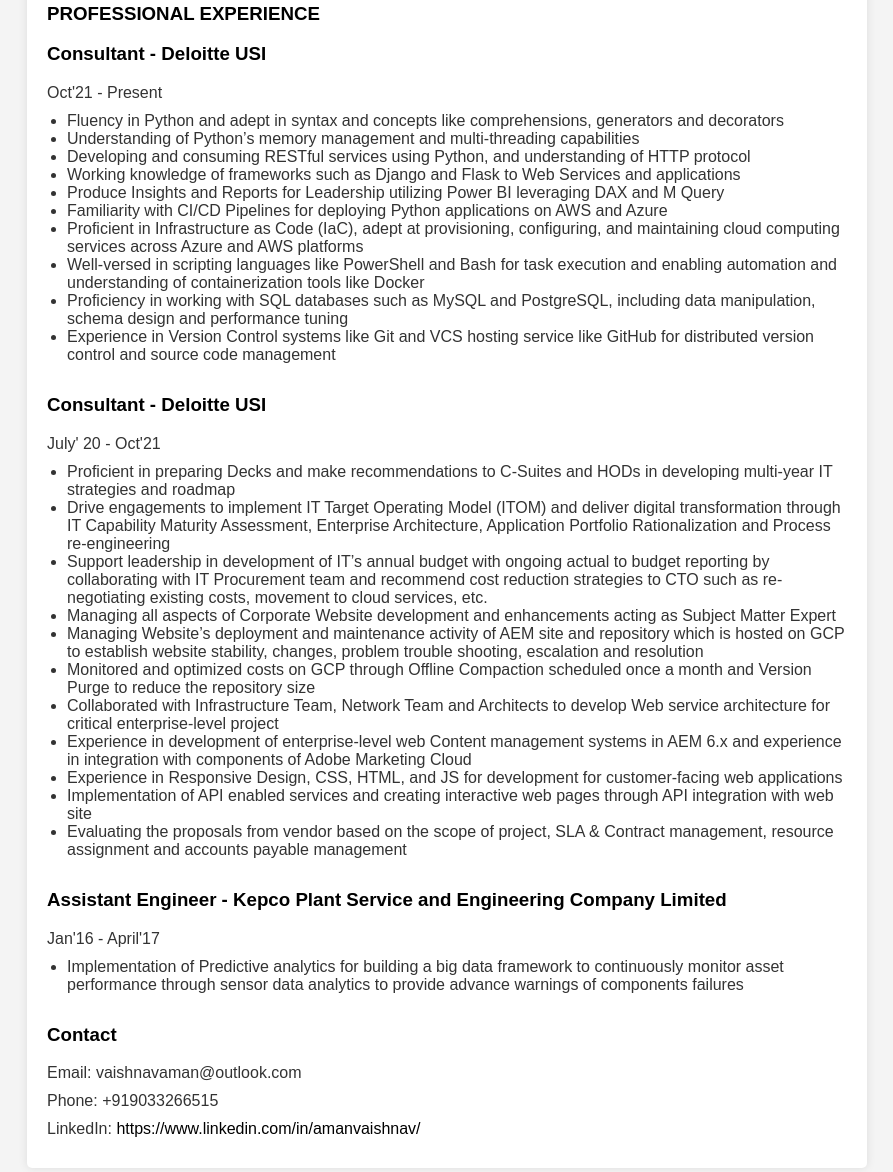
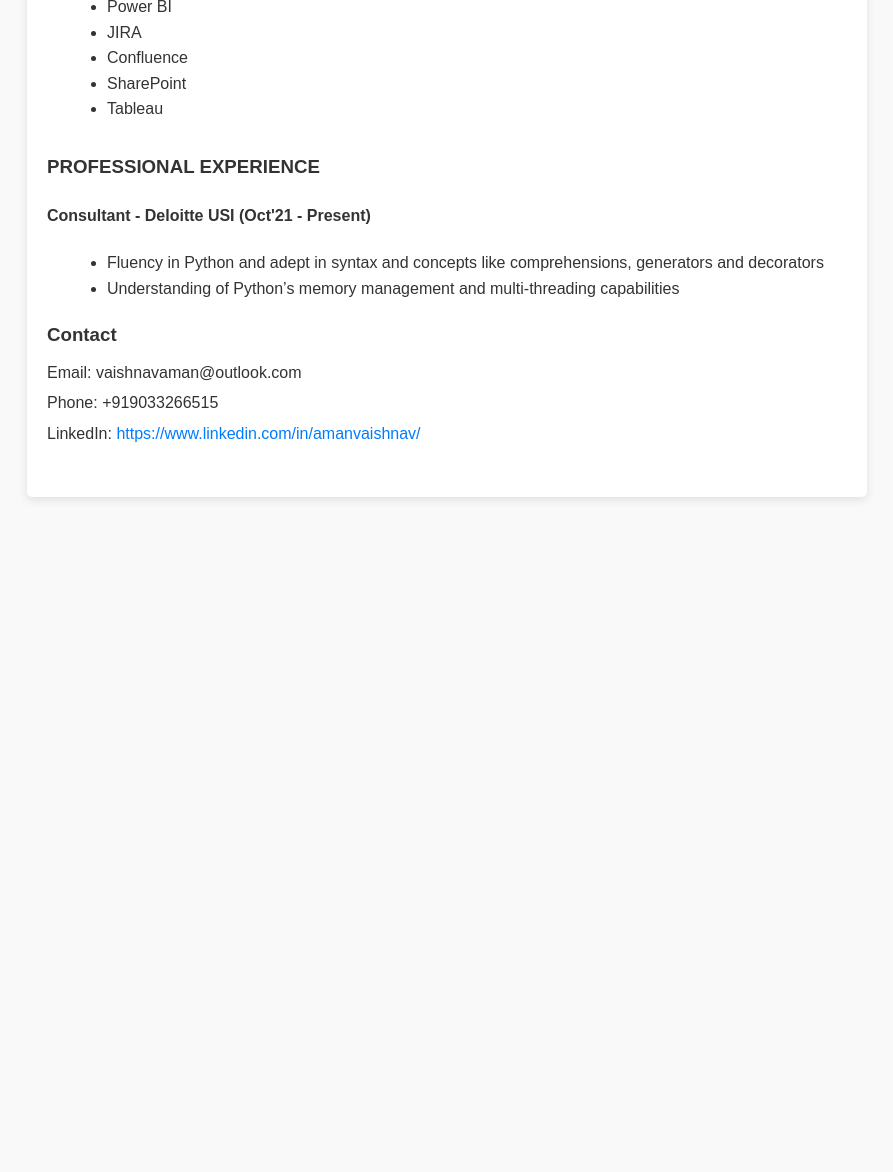
Before and after one commit to vaishnavaman10/Portfolio, a plain HTML site: page index.html in a window 1280 px wide. Shown: the part 668-1840 px from the top of the page, without its empty margins (193-1086 px from the left). After the commit the page ends 1185 px from the top, so only its background shows below. Drawn offline with Linux system fonts and the light colour scheme.

Commit message:
Update index.html

```diff
--- a/index.html
+++ b/index.html
@@ -9,60 +9,71 @@
             font-family: Arial, sans-serif;
             margin: 0;
             padding: 0;
-            background-color: #f4f4f4;
+            background-color: #f9f9f9;
             color: #333;
+            line-height: 1.6;
         }
         .container {
             max-width: 800px;
             margin: 20px auto;
             background-color: #fff;
             padding: 20px;
-            box-shadow: 0 0 10px rgba(0, 0, 0, 0.1);
             border-radius: 5px;
+            box-shadow: 0 3px 10px rgba(0, 0, 0, 0.1);
+        }
+        header, .section {
+            margin-bottom: 30px;
         }
         h2, h3 {
-            color: black;
-        }
-        h3 {
-            margin-top: 10px;
+            color: #333;
+            margin-bottom: 10px;
         }
         p {
-            margin: 10px 0;
+            margin: 5px 0;
         }
         ul {
-            margin: 10px 0;
-            padding-left: 20px;
-        }
-        .section {
-            margin-bottom: 30px;
-        }
-        .section:last-child {
-            margin-bottom: 0;
+            margin: 5px 0 10px 20px;
         }
         a {
-            color: black;
+            color: #007bff;
             text-decoration: none;
         }
         a:hover {
             text-decoration: underline;
         }
+        .header {
+            background-color: #007bff;
+            color: #fff;
+            padding: 20px;
+            border-radius: 5px 5px 0 0;
+        }
+        .header h2, .header p {
+            margin: 0;
+        }
+        .summary {
+            border-bottom: 1px solid #ddd;
+            padding-bottom: 20px;
+        }
+        .experience h3 {
+            margin-top: 20px;
+        }
     </style>
 </head>
 <body>
     <div class="container">
-        <header class="section">
+        <header class="header">
             <h2>Aman Vaishnav</h2>
             <p>Consultant</p>
         </header>
 
-        <section class="section">
+        <section class="summary">
             <h3>PROFESSIONAL SUMMARY</h3>
-            <p>Seasoned project management professional with expertise in managing large scale IT implementation project, developing multi-year IT strategy and budgeting. Proven experience in Python, Cloud Migration, and managing Corporate Website.</p>
+            <p>Seasoned project management professional with expertise in managing large scale IT implementation projects, developing multi-year IT strategy and budgeting. Proven experience in Python, Cloud Migration, and managing Corporate Websites.</p>
         </section>
 
         <section class="section">
             <h3>EDUCATION</h3>
-            <h3>Master of Business Administration</h3>
+            <h4>Master of Business Administration</h4>
             <p>International Management Institute, New Delhi</p>
             <p>Graduated: 2020</p>
         </section>
@@ -82,57 +93,23 @@
             </ul>
         </section>
 
-        <section class="section">
+        <section class="experience">
             <h3>PROFESSIONAL EXPERIENCE</h3>
-            <h3>Consultant - Deloitte USI</h3>
-            <p>Oct'21 - Present</p>
+            <h4>Consultant - Deloitte USI (Oct'21 - Present)</h4>
             <ul>
                 <li>Fluency in Python and adept in syntax and concepts like comprehensions, generators and decorators</li>
                 <li>Understanding of Python’s memory management and multi-threading capabilities</li>
-                <li>Developing and consuming RESTful services using Python, and understanding of HTTP protocol</li>
-                <li>Working knowledge of frameworks such as Django and Flask to Web Services and applications</li>
-                <li>Produce Insights and Reports for Leadership utilizing Power BI leveraging DAX and M Query</li>
-                <li>Familiarity with CI/CD Pipelines for deploying Python applications on AWS and Azure</li>
-                <li>Proficient in Infrastructure as Code (IaC), adept at provisioning, configuring, and maintaining cloud computing services across Azure and AWS platforms</li>
-                <li>Well-versed in scripting languages like PowerShell and Bash for task execution and enabling automation and understanding of containerization tools like Docker</li>
-                <li>Proficiency in working with SQL databases such as MySQL and PostgreSQL, including data manipulation, schema design and performance tuning</li>
-                <li>Experience in Version Control systems like Git and VCS hosting service like GitHub for distributed version control and source code management</li>
+                <!-- Add other points -->
             </ul>
         </section>
 
-        <section class="section">
-            <h3>Consultant - Deloitte USI</h3>
-            <p>July' 20 - Oct'21</p>
-            <ul>
-                <li>Proficient in preparing Decks and make recommendations to C-Suites and HODs in developing multi-year IT strategies and roadmap</li>
-                <li>Drive engagements to implement IT Target Operating Model (ITOM) and deliver digital transformation through IT Capability Maturity Assessment, Enterprise Architecture, Application Portfolio Rationalization and Process re-engineering</li>
-                <li>Support leadership in development of IT’s annual budget with ongoing actual to budget reporting by collaborating with IT Procurement team and recommend cost reduction strategies to CTO such as re-negotiating existing costs, movement to cloud services, etc.</li>
-                <li>Managing all aspects of Corporate Website development and enhancements acting as Subject Matter Expert</li>
-                <li>Managing Website’s deployment and maintenance activity of AEM site and repository which is hosted on GCP to establish website stability, changes, problem trouble shooting, escalation and resolution</li>
-                <li>Monitored and optimized costs on GCP through Offline Compaction scheduled once a month and Version Purge to reduce the repository size</li>
-                <li>Collaborated with Infrastructure Team, Network Team and Architects to develop Web service architecture for critical enterprise-level project</li>
-                <li>Experience in development of enterprise-level web Content management systems in AEM 6.x and experience in integration with components of Adobe Marketing Cloud</li>
-                <li>Experience in Responsive Design, CSS, HTML, and JS for development for customer-facing web applications</li>
-                <li>Implementation of API enabled services and creating interactive web pages through API integration with web site</li>
-                <li>Evaluating the proposals from vendor based on the scope of project, SLA & Contract management, resource assignment and accounts payable management</li>
-            </ul>
-        </section>
+        <!-- Add other sections as needed -->
 
         <section class="section">
-            <h3>Assistant Engineer - Kepco Plant Service and Engineering Company Limited</h3>
-            <p>Jan'16 - April'17</p>
-            <ul>
-                <li>Implementation of Predictive analytics for building a big data framework to continuously monitor asset performance through sensor data analytics to provide advance warnings of components failures</li>
-            </ul>
-        </section>
-
-
-
-            <section class="section">
             <h3>Contact</h3>
             <p>Email: vaishnavaman@outlook.com</p>
             <p>Phone: +919033266515</p>
-            <p>LinkedIn: <a href="#">https://www.linkedin.com/in/amanvaishnav/</a></p>
+            <p>LinkedIn: <a href="https://www.linkedin.com/in/amanvaishnav/">https://www.linkedin.com/in/amanvaishnav/</a></p>
         </section>
     </div>
 </body>
```
